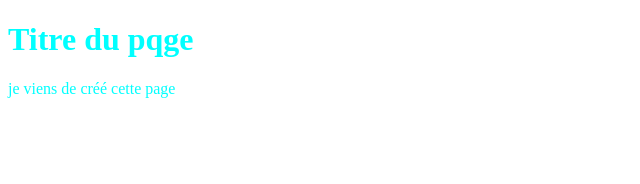
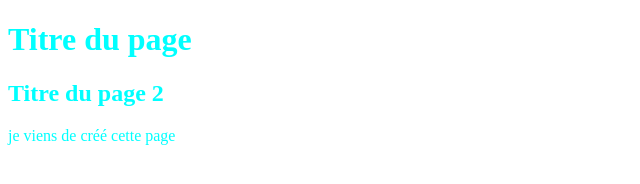
Before and after one commit to nghyy/test.github.io, a plain HTML site: page index.html in a window 1280 px wide. Shown: the whole page, without its empty margins (0-640 px from the left). Drawn offline with Linux system fonts and the light colour scheme.

Commit message:
Add files via upload

```diff
--- a/index.html
+++ b/index.html
@@ -12,7 +12,8 @@
 
 
 <body>
-    <h1>Titre du pqge</h1>
+    <h1>Titre du page</h1>
+    <h2>Titre du page 2</h2>
     <p>je viens de créé cette page</p>
 </body>
 
```
